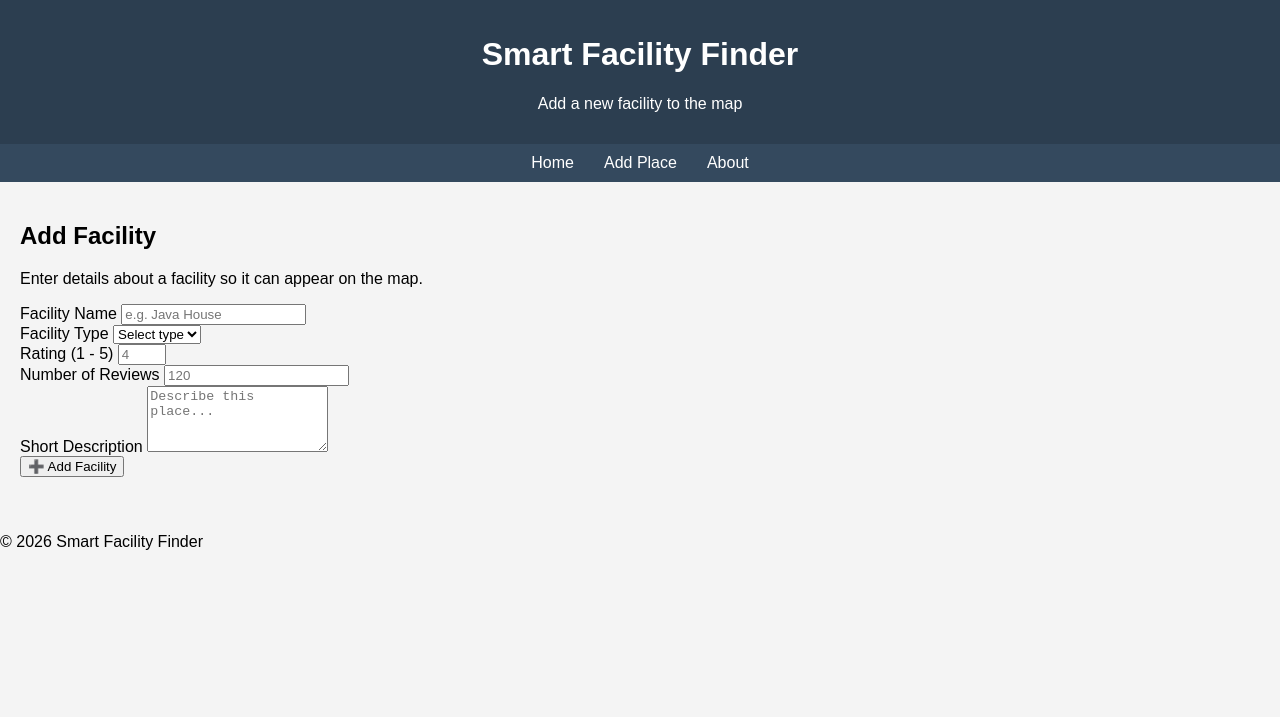
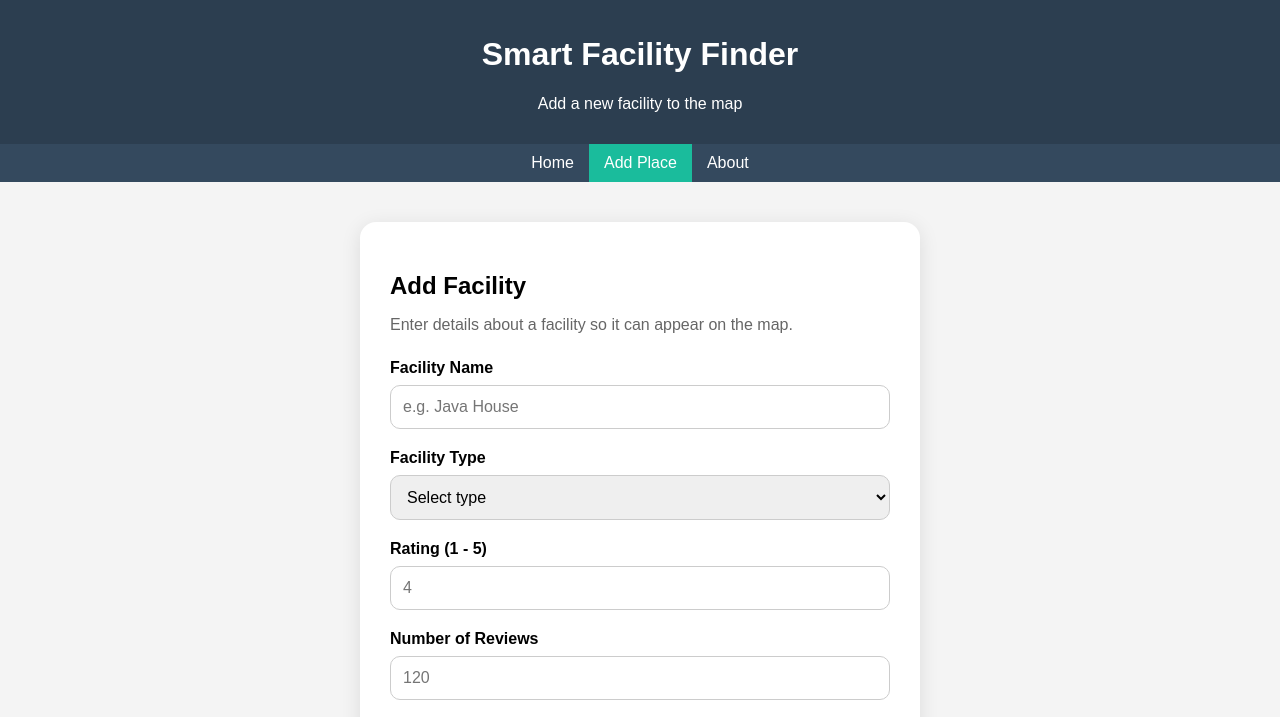
Before and after one commit to j69875560-ship-it/Last-Independet-Project, a plain HTML site: page add.html in a window 1280 px wide. Shown: the top 717 px of the page. Drawn offline with Linux system fonts and the light colour scheme.

Commit message:
Styling the Add page

```diff
--- a/style.css
+++ b/style.css
@@ -197,3 +197,124 @@ section {
         opacity: 0;
     }
 }
+/* FORM PAGE */
+
+.form-page {
+    display: flex;
+    justify-content: center;
+    align-items: center;
+    padding: 40px 20px;
+}
+
+/* FORM CARD */
+
+.form-container {
+    width: 100%;
+    max-width: 500px;
+
+    background: white;
+
+    padding: 30px;
+
+    border-radius: 16px;
+
+    box-shadow: 0 4px 20px rgba(0,0,0,0.1);
+}
+
+/* TITLE */
+
+.form-container h2 {
+    margin-bottom: 10px;
+}
+
+.form-description {
+    color: #666;
+    margin-bottom: 25px;
+}
+
+/* GROUPS */
+
+.form-group {
+    display: flex;
+    flex-direction: column;
+    margin-bottom: 20px;
+}
+
+/* LABELS */
+
+.form-group label {
+    margin-bottom: 8px;
+    font-weight: bold;
+}
+
+/* INPUTS */
+
+.form-group input,
+.form-group select,
+.form-group textarea {
+
+    padding: 12px;
+
+    border: 1px solid #ccc;
+
+    border-radius: 10px;
+
+    font-size: 16px;
+
+    transition: 0.2s;
+}
+
+/* FOCUS EFFECT */
+
+.form-group input:focus,
+.form-group select:focus,
+.form-group textarea:focus {
+
+    border-color: #1abc9c;
+
+    outline: none;
+
+    box-shadow: 0 0 5px rgba(26,188,156,0.4);
+}
+
+/* BUTTON */
+
+.submit-btn {
+
+    width: 100%;
+
+    padding: 14px;
+
+    border: none;
+
+    border-radius: 10px;
+
+    background: #1abc9c;
+
+    color: white;
+
+    font-size: 16px;
+
+    cursor: pointer;
+
+    transition: 0.2s;
+}
+
+/* BUTTON HOVER */
+
+.submit-btn:hover {
+    background: #16a085;
+}
+
+/* MESSAGE */
+
+#message {
+    margin-top: 15px;
+    font-weight: bold;
+}
+
+/* ACTIVE NAV */
+
+nav a.active {
+    background: #1abc9c;
+}
```
